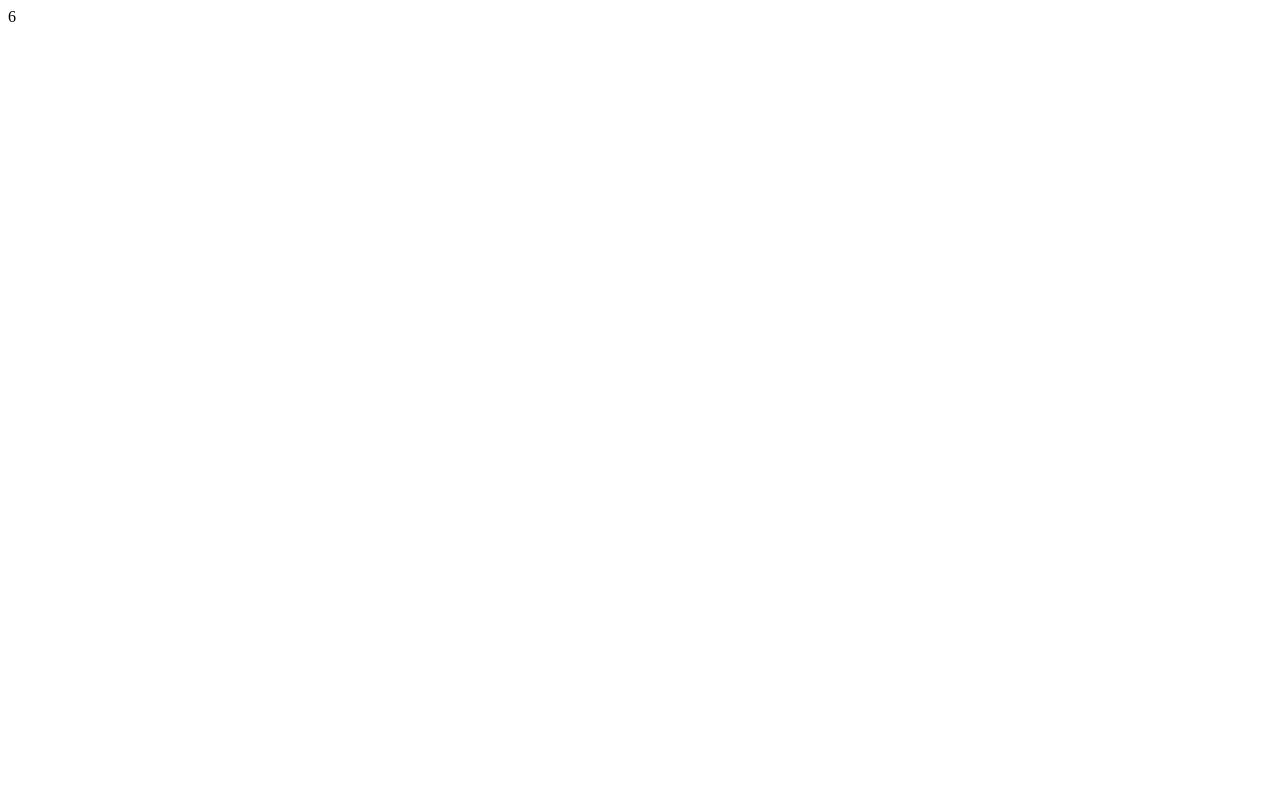
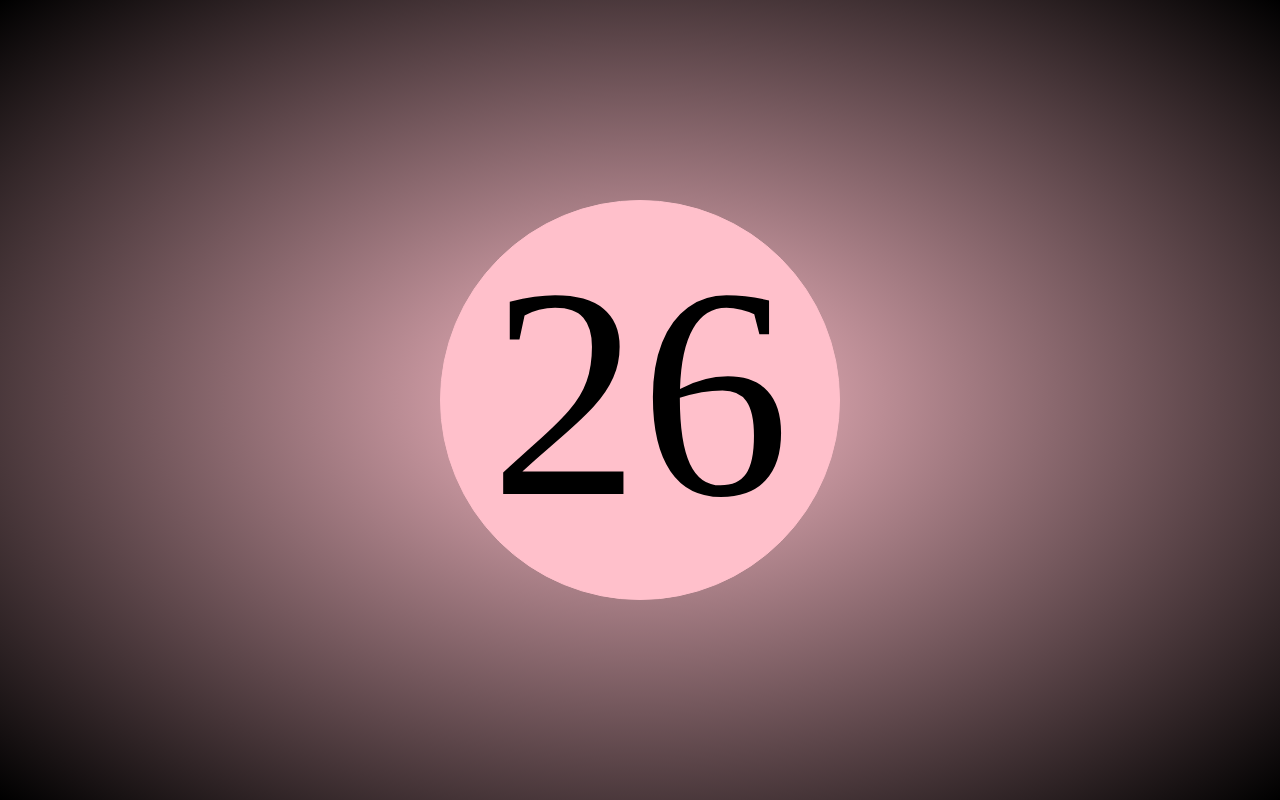
Before and after one commit to mariaDulesova/js-simon, a plain HTML site: page index.html in a window 1280 px wide. Drawn offline with Linux system fonts and the light colour scheme.

Commit message:
update with css

```diff
--- /dev/null
+++ b/css/style.css
@@ -0,0 +1,29 @@
+* {
+    margin:0;
+    padding:0;
+    box-sizing: border-box;
+}
+
+#countdown{
+    height: 100vh;
+    display: flex;
+    justify-content: center;
+    align-items: center;
+    background-image: radial-gradient(pink, black);
+
+}
+
+p {
+    width: 400px;
+    height: 400px;
+    text-align: center;
+    padding: 20px;
+    font-size: 300px;
+    border: 1px solid pink;
+    border-radius: 50%;
+    background-color: pink;
+    -webkit-border-radius: 50%;
+    -moz-border-radius: 50%;
+    -ms-border-radius: 50%;
+    -o-border-radius: 50%;
+}
--- a/index.html
+++ b/index.html
@@ -3,6 +3,7 @@
 <head>
     <meta charset="UTF-8">
     <meta name="viewport" content="width=device-width, initial-scale=1.0">
+    <link rel="stylesheet" href="css/style.css">
     <title>Simon Says</title>
 </head>
 <body>
--- a/js/script.js
+++ b/js/script.js
@@ -8,6 +8,9 @@
 // Dopo 30 secondi l'utente deve inserire, uno alla volta, i numeri che ha visto precedentemente, tramite il prompt().
 // Dopo che sono stati inseriti i 5 numeri, il software dice quanti e quali dei numeri da indovinare sono stati individuati.
 
+
+
+//Definisco 5 Random Numbers
 var randomNumber =[];
 
 while (randomNumber.length < 5) {
@@ -21,18 +24,19 @@ while (randomNumber.length < 5) {
 console.log(randomNumber);
 var numbersToMemorize = alert("Please remember the following numbers: " + randomNumber);
 
-var startCountdown = 10;
+//Gioco
+var startCountdown = 30;
 var countdown = setInterval(function(){
 
     var userNumberArray = [];
     if (startCountdown!=-1) {
-        document.getElementById("countdown").innerHTML = startCountdown;
-        startCountdown --;
+        document.getElementById("countdown").innerHTML = "<p>" + startCountdown + "</p>";
+        startCountdown --; //aggiornamento il numero di countdown
     } else {
-        clearInterval(countdown);
+        clearInterval(countdown); // fermo countdown una volta raggiunto lo 0;
 
         for (var i = 0; i < 5; i++){
-            var userNumber = parseInt(prompt("Please insert the numbers you remember:"));
+            var userNumber = parseInt(prompt("Please insert the numbers you remember:")); //chiedo all'utente 5 volte il numero. Lo salvo solo se e' presente nel randomNumber;
             console.log(userNumber);
             if (isInArray(userNumber, randomNumber)){
                 userNumberArray.push(userNumber);
```
